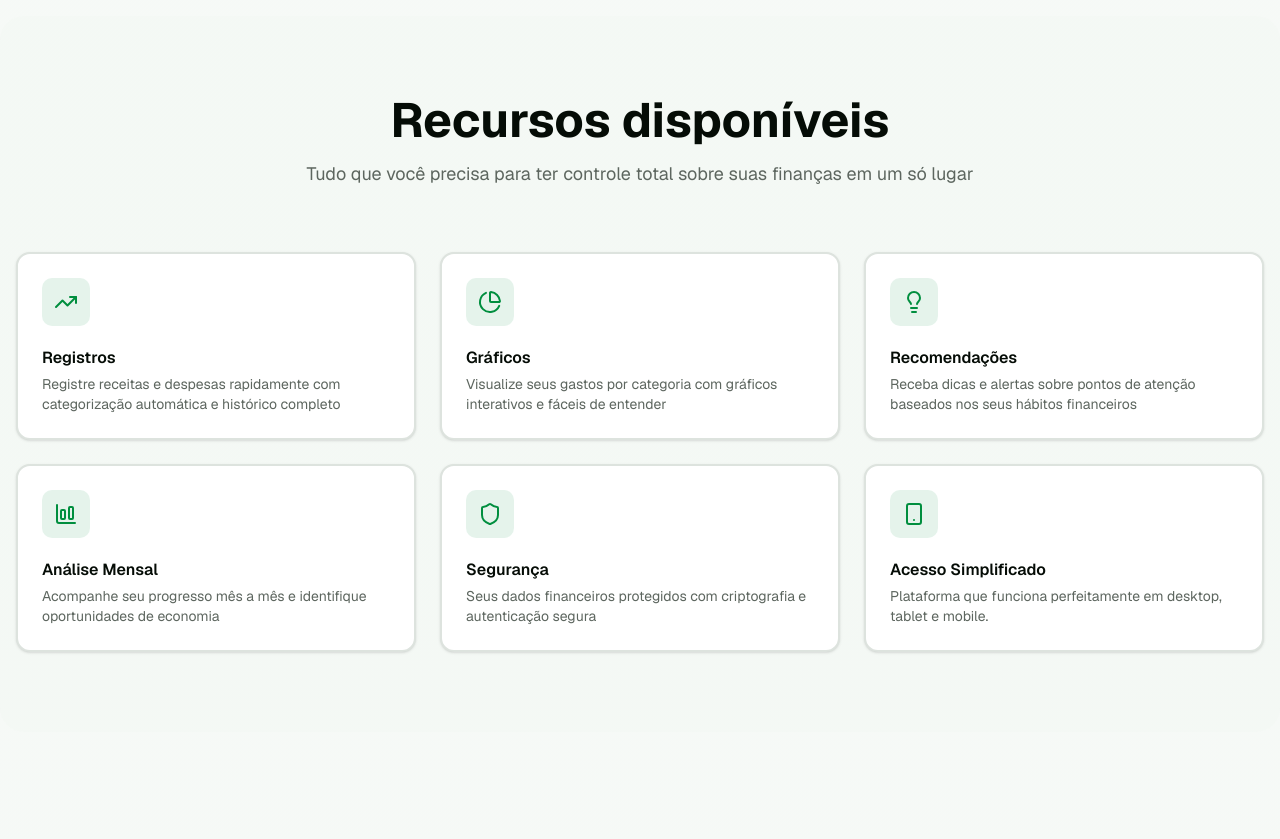
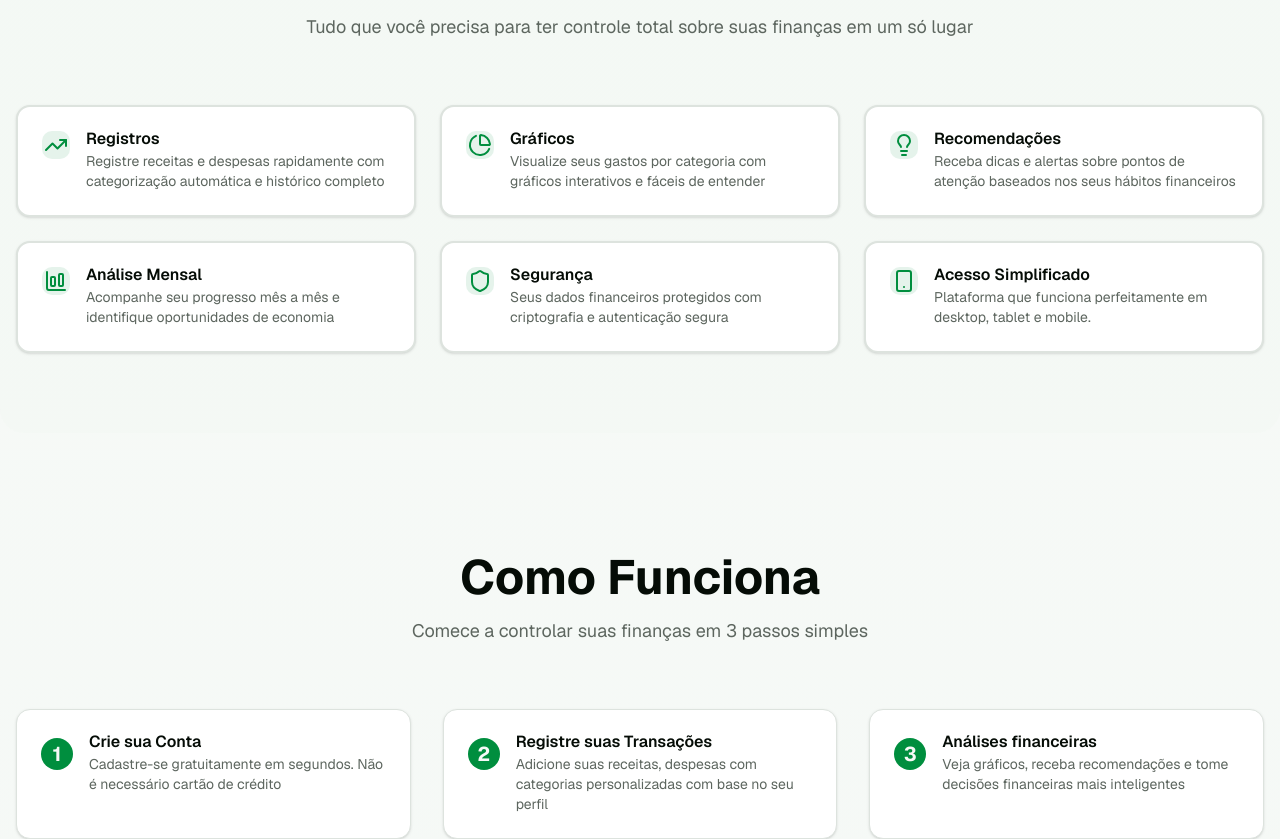
Before and after one commit to diascw/techfin, a Next.js app: page / in a window 1280 px wide. Shown: the part 825-1664 px from the top of the page. Built offline with nearby package versions, Linux system fonts and the light colour scheme.

Commit message:
feat: ajuste de padding

```diff
--- a/app/page.tsx
+++ b/app/page.tsx
@@ -24,7 +24,7 @@ export default function LandingPage() {
   return (
     <div className="min-h-screen bg-gradient-to-b from-background via-background to-muted/20">
       <header className="border-b bg-background/95 backdrop-blur supports-[backdrop-filter]:bg-background/60 sticky top-0 z-50">
-        <div className="container mx-auto px-4 flex items-center justify-between">
+        <div className="container mx-auto px-4 flex items-center justify-between h-16">
           <Logo />
           <nav className="hidden md:flex gap-6 items-center">
             <Link
@@ -60,7 +60,7 @@ export default function LandingPage() {
         </div>
       </header>
 
-      <section className="container mx-auto px-4 py-20 md:py-32">
+      <section className="container mx-auto px-4 py-20 md:py-15">
         <div className="grid lg:grid-cols-2 gap-12 items-center">
           <div className="space-y-6 text-center lg:text-left">
             <h1 className="text-4xl md:text-6xl font-bold tracking-tight text-balance">
@@ -145,7 +145,7 @@ export default function LandingPage() {
 
       <section
         id="features"
-        className="container mx-auto px-4 py-20 bg-muted/30 rounded-3xl my-20"
+        className="container mx-auto px-4 py-20 bg-muted/30 rounded-3xl my-15"
       >
         <div className="text-center space-y-4 mb-16">
           <h2 className="text-3xl md:text-5xl font-bold text-balance">
@@ -159,86 +159,98 @@ export default function LandingPage() {
 
         <div className="grid md:grid-cols-2 lg:grid-cols-3 gap-6">
           <Card className="border-2 hover:border-primary/50 transition-all hover:shadow-lg">
-            <CardHeader>
-              <div className="w-12 h-12 rounded-lg bg-primary/10 flex items-center justify-center mb-4">
+            <CardHeader className="flex flex-row items-start gap-4 space-y-0">
+              <div className="w-7 h-7 shrink-0 rounded-lg bg-primary/10 flex items-center justify-center">
                 <TrendingUp className="w-6 h-6 text-primary" />
               </div>
+              <div className="flex flex-col gap-1">
                 <CardTitle>Registros</CardTitle>
                 <CardDescription>
                   Registre receitas e despesas rapidamente com categorização
                   automática e histórico completo
                 </CardDescription>
+              </div>
             </CardHeader>
           </Card>
 
           <Card className="border-2 hover:border-primary/50 transition-all hover:shadow-lg">
-            <CardHeader>
-              <div className="w-12 h-12 rounded-lg bg-primary/10 flex items-center justify-center mb-4">
+            <CardHeader className="flex flex-row items-start gap-4 space-y-0">
+              <div className="w-7 h-7 shrink-0 rounded-lg bg-primary/10 flex items-center justify-center">
                 <PieChart className="w-6 h-6 text-primary" />
               </div>
+              <div className="flex flex-col gap-1">
                 <CardTitle>Gráficos</CardTitle>
                 <CardDescription>
                   Visualize seus gastos por categoria com gráficos interativos e
                   fáceis de entender
                 </CardDescription>
+              </div>
             </CardHeader>
           </Card>
 
           <Card className="border-2 hover:border-primary/50 transition-all hover:shadow-lg">
-            <CardHeader>
-              <div className="w-12 h-12 rounded-lg bg-primary/10 flex items-center justify-center mb-4">
+            <CardHeader className="flex flex-row items-start gap-4 space-y-0">
+              <div className="w-7 h-7 shrink-0 rounded-lg bg-primary/10 flex items-center justify-center">
                 <Lightbulb className="w-6 h-6 text-primary" />
               </div>
+              <div className="flex flex-col gap-1">
                 <CardTitle>Recomendações</CardTitle>
                 <CardDescription>
-                Receba dicas e alertas sobre pontos de atenção baseados nos seus
-                hábitos financeiros
+                  Receba dicas e alertas sobre pontos de atenção baseados nos
+                  seus hábitos financeiros
                 </CardDescription>
+              </div>
             </CardHeader>
           </Card>
 
           <Card className="border-2 hover:border-primary/50 transition-all hover:shadow-lg">
-            <CardHeader>
-              <div className="w-12 h-12 rounded-lg bg-primary/10 flex items-center justify-center mb-4">
+            <CardHeader className="flex flex-row items-start gap-4 space-y-0">
+              <div className="w-7 h-7 shrink-0 rounded-lg bg-primary/10 flex items-center justify-center">
                 <ChartBar className="w-6 h-6 text-primary" />
               </div>
+              <div className="flex flex-col gap-1">
                 <CardTitle>Análise Mensal</CardTitle>
                 <CardDescription>
-                Acompanhe seu progresso mês a mês e identifique oportunidades de
-                economia
+                  Acompanhe seu progresso mês a mês e identifique oportunidades
+                  de economia
                 </CardDescription>
+              </div>
             </CardHeader>
           </Card>
 
           <Card className="border-2 hover:border-primary/50 transition-all hover:shadow-lg">
-            <CardHeader>
-              <div className="w-12 h-12 rounded-lg bg-primary/10 flex items-center justify-center mb-4">
+            <CardHeader className="flex flex-row items-start gap-4 space-y-0">
+              <div className="w-7 h-7 shrink-0 rounded-lg bg-primary/10 flex items-center justify-center">
                 <Shield className="w-6 h-6 text-primary" />
               </div>
+              <div className="flex flex-col gap-1">
                 <CardTitle>Segurança</CardTitle>
                 <CardDescription>
                   Seus dados financeiros protegidos com criptografia e
                   autenticação segura
                 </CardDescription>
+              </div>
             </CardHeader>
           </Card>
 
           <Card className="border-2 hover:border-primary/50 transition-all hover:shadow-lg">
-            <CardHeader>
-              <div className="w-12 h-12 rounded-lg bg-primary/10 flex items-center justify-center mb-4">
+            <CardHeader className="flex flex-row items-start gap-4 space-y-0">
+              <div className="w-7 h-7 shrink-0 rounded-lg bg-primary/10 flex items-center justify-center">
                 <Smartphone className="w-6 h-6 text-primary" />
               </div>
+              <div className="flex flex-col gap-1">
                 <CardTitle>Acesso Simplificado</CardTitle>
                 <CardDescription>
                   Plataforma que funciona perfeitamente em desktop, tablet e
                   mobile.
                 </CardDescription>
+              </div>
             </CardHeader>
           </Card>
         </div>
       </section>
 
-      <section id="how-it-works" className="container mx-auto px-4 py-20">
+      <section id="how-it-works" className="container mx-auto px-4 py-15">
         <div className="text-center space-y-4 mb-16">
           <h2 className="text-3xl md:text-5xl font-bold text-balance">
             Como Funciona
@@ -251,54 +263,60 @@ export default function LandingPage() {
         <div className="grid md:grid-cols-3 gap-8">
           <div className="relative">
             <div className="absolute top-0 left-8 w-0.5 h-full bg-gradient-to-b from-primary to-transparent hidden md:block" />
-            <Card className="relative z-10">
-              <CardHeader>
-                <div className="w-16 h-16 rounded-full bg-primary text-primary-foreground flex items-center justify-center text-2xl font-bold mb-4">
+            <Card className="relative z-10 h-full">
+              <CardHeader className="flex flex-row items-start gap-4 space-y-0">
+                <div className="w-8 h-8 shrink-0 rounded-full bg-primary text-primary-foreground flex items-center justify-center text-xl font-bold mt-1">
                   1
                 </div>
+                <div className="flex flex-col gap-1">
                   <CardTitle>Crie sua Conta</CardTitle>
                   <CardDescription>
-                  Cadastre-se gratuitamente em segundos. Não é necessário cartão
-                  de crédito
+                    Cadastre-se gratuitamente em segundos. Não é necessário
+                    cartão de crédito
                   </CardDescription>
+                </div>
               </CardHeader>
             </Card>
           </div>
 
           <div className="relative">
             <div className="absolute top-0 left-8 w-0.5 h-full bg-gradient-to-b from-primary to-transparent hidden md:block" />
-            <Card className="relative z-10">
-              <CardHeader>
-                <div className="w-16 h-16 rounded-full bg-primary text-primary-foreground flex items-center justify-center text-2xl font-bold mb-4">
+            <Card className="relative z-10 h-full">
+              <CardHeader className="flex flex-row items-start gap-4 space-y-0">
+                <div className="w-8 h-8 shrink-0 rounded-full bg-primary text-primary-foreground flex items-center justify-center text-xl font-bold mt-1">
                   2
                 </div>
+                <div className="flex flex-col gap-1">
                   <CardTitle>Registre suas Transações</CardTitle>
                   <CardDescription>
-                  Adicione suas receitas, despesas com categorias personalizadas
-                  com base no seu perfil
+                    Adicione suas receitas, despesas com categorias
+                    personalizadas com base no seu perfil
                   </CardDescription>
+                </div>
               </CardHeader>
             </Card>
           </div>
 
           <div className="relative">
-            <Card className="relative z-10">
-              <CardHeader>
-                <div className="w-16 h-16 rounded-full bg-primary text-primary-foreground flex items-center justify-center text-2xl font-bold mb-4">
+            <Card className="relative z-10 h-full">
+              <CardHeader className="flex flex-row items-start gap-4 space-y-0">
+                <div className="w-8 h-8 shrink-0 rounded-full bg-primary text-primary-foreground flex items-center justify-center text-xl font-bold mt-1">
                   3
                 </div>
+                <div className="flex flex-col gap-1">
                   <CardTitle>Análises financeiras</CardTitle>
                   <CardDescription>
                     Veja gráficos, receba recomendações e tome decisões
                     financeiras mais inteligentes
                   </CardDescription>
+                </div>
               </CardHeader>
             </Card>
           </div>
         </div>
       </section>
 
-      <section className="container mx-auto px-4 py-20">
+      <section className="container mx-auto px-4 py-15">
         <Card className="bg-gradient-to-r from-primary/10 via-accent/10 to-primary/10 border-2 border-primary/20">
           <CardContent className="p-12 text-center space-y-6">
             <h2 className="text-3xl md:text-5xl font-bold text-balance">
```
Lines whose indentation alone changed are shown as unchanged.
